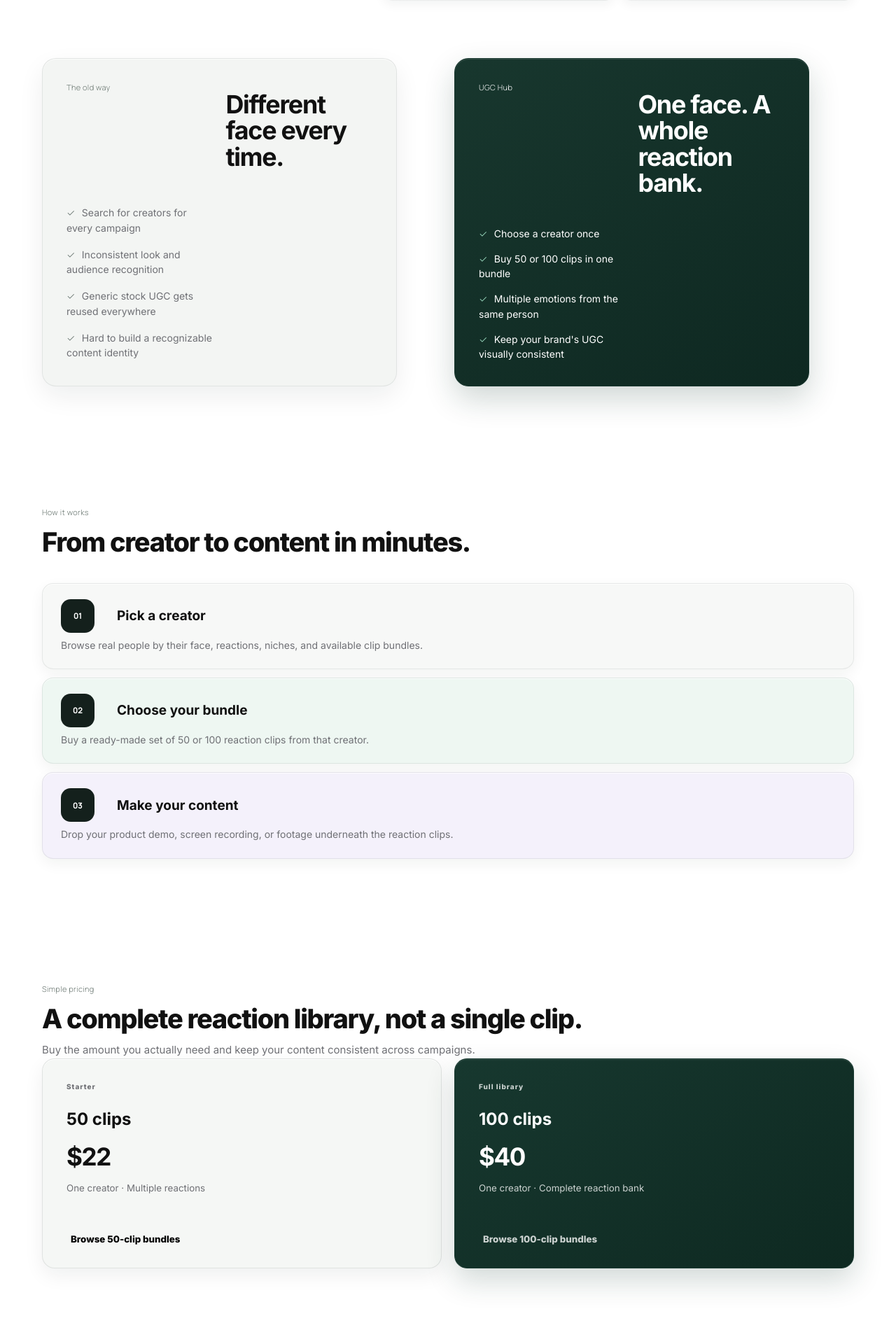
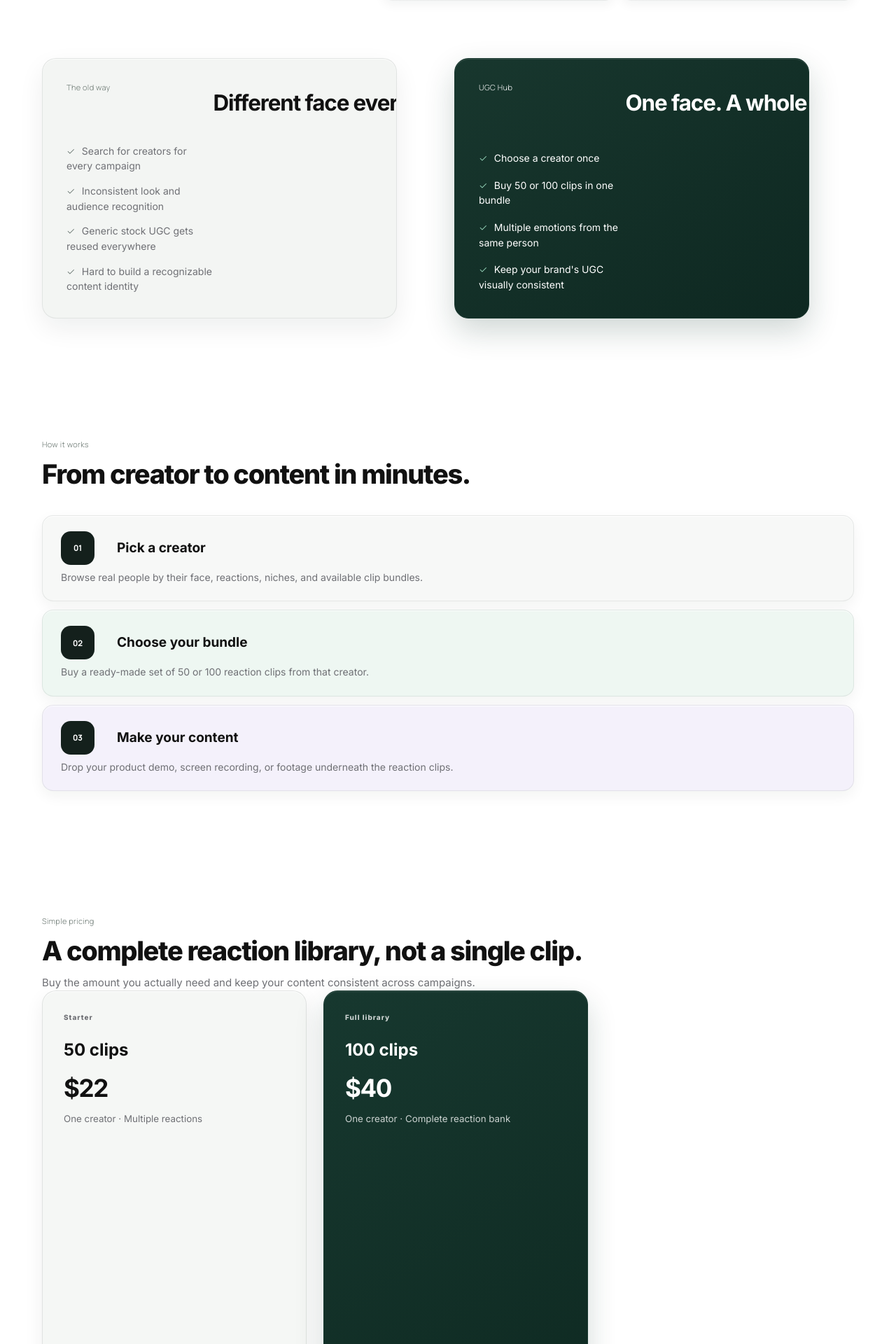
Before and after one commit to projectd101/UGC-Hub, a React (Vite) app: page / in a window 1280 px wide. Shown: the part 2040-3960 px from the top of the page at 70% size. Built offline with nearby package versions, Linux system fonts and the light colour scheme; no server answers; a web font is replaced by a local one.

Commit message:
Make comparison titles single-line and pricing packs portrait

```diff
--- a/public/section-divider-removals.css
+++ b/public/section-divider-removals.css
@@ -1,45 +1,30 @@
 /* Lower landing sections: polished, content-rich, filled layouts. */
 
-[class*="marketplace"],
-[class*="reactionExplorer"],
-[class*="how"],
-[class*="bundleSection"],
-[class*="rights"] { border-top: 0 !important; }
-[class*="rights"] { border-bottom: 0 !important; }
-[class*="filters"], [class*="reactionGrid"], [class*="steps"] { border-top: 0 !important; }
-[class*="steps"] { border-bottom: 0 !important; }
-[class*="steps"] > div { border-right: 0 !important; }
+[class*="marketplace"],[class*="reactionExplorer"],[class*="how"],[class*="bundleSection"],[class*="rights"] { border-top:0 !important; }
+[class*="rights"] { border-bottom:0 !important; }
+[class*="filters"],[class*="reactionGrid"],[class*="steps"] { border-top:0 !important; }
+[class*="steps"] { border-bottom:0 !important; }
+[class*="steps"] > div { border-right:0 !important; }
 
-[class*="reactionExplorer"], [class*="compare"], [class*="how"], [class*="bundleSection"], [class*="rights"], [class*="creatorCta"] {
-  width: min(1160px, calc(100% - 64px));
-  max-width: 1160px;
-  box-sizing: border-box;
-}
+[class*="reactionExplorer"],[class*="compare"],[class*="how"],[class*="bundleSection"],[class*="rights"],[class*="creatorCta"] { width:min(1160px,calc(100% - 64px)); max-width:1160px; box-sizing:border-box; }
 
-[class*="reactionExplorer"] {
-  display: grid !important;
-  grid-template-columns: minmax(0, .78fr) minmax(0, 1.22fr) !important;
-  gap: 56px !important;
-  padding: 88px 0 82px !important;
-  align-items: start;
-}
-[class*="reactionExplorer"] [class*="sectionTop"] { position: sticky; top: 100px; max-width: 520px; }
-[class*="reactionExplorer"] [class*="sectionHeadline"] { font-size: clamp(34px, 4vw, 48px) !important; line-height: 1.02 !important; }
-[class*="reactionGrid"] { display: grid !important; grid-template-columns: repeat(2, minmax(0, 1fr)) !important; gap: 10px !important; border: 0 !important; }
-[class*="reactionItem"] { min-height: 88px !important; padding: 17px 18px !important; border: 1px solid rgba(20,28,26,.08) !important; border-radius: 14px !important; background: linear-gradient(145deg,#fff,#f4f7f5) !important; box-shadow: 0 5px 16px rgba(22,33,29,.055),inset 0 1px 0 rgba(255,255,255,.95) !important; transition: transform .18s ease,box-shadow .18s ease,border-color .18s ease !important; }
-[class*="reactionItem"]:hover { transform: translateY(-2px) !important; border-color: rgba(25,118,92,.22) !important; box-shadow: 0 12px 26px rgba(22,33,29,.10),inset 0 1px 0 rgba(255,255,255,.95) !important; }
-[class*="reactionNumber"] { display: inline-grid !important; place-items: center !important; width: 30px !important; height: 30px !important; border-radius: 9px !important; background: #14201c !important; color: #fff !important; font-size: 10px !important; font-weight: 800 !important; }
+[class*="reactionExplorer"] { display:grid !important; grid-template-columns:minmax(0,.78fr) minmax(0,1.22fr) !important; gap:56px !important; padding:88px 0 82px !important; align-items:start; }
+[class*="reactionExplorer"] [class*="sectionTop"] { position:sticky; top:100px; max-width:520px; }
+[class*="reactionExplorer"] [class*="sectionHeadline"] { font-size:clamp(34px,4vw,48px) !important; line-height:1.02 !important; }
+[class*="reactionGrid"] { display:grid !important; grid-template-columns:repeat(2,minmax(0,1fr)) !important; gap:10px !important; border:0 !important; }
+[class*="reactionItem"] { min-height:88px !important; padding:17px 18px !important; border:1px solid rgba(20,28,26,.08) !important; border-radius:14px !important; background:linear-gradient(145deg,#fff,#f4f7f5) !important; box-shadow:0 5px 16px rgba(22,33,29,.055),inset 0 1px 0 rgba(255,255,255,.95) !important; transition:transform .18s ease,box-shadow .18s ease,border-color .18s ease !important; }
+[class*="reactionItem"]:hover { transform:translateY(-2px) !important; border-color:rgba(25,118,92,.22) !important; box-shadow:0 12px 26px rgba(22,33,29,.10),inset 0 1px 0 rgba(255,255,255,.95) !important; }
+[class*="reactionNumber"] { display:inline-grid !important; place-items:center !important; width:30px !important; height:30px !important; border-radius:9px !important; background:#14201c !important; color:#fff !important; font-size:10px !important; font-weight:800 !important; }
 
-/* Comparison cards: keep every heading inside its card instead of forcing nowrap overflow. */
-[class*="compare"] { display: grid !important; grid-template-columns: repeat(2,minmax(0,1fr)) !important; gap: 18px !important; padding: 0 0 84px !important; }
-[class*="compareCol"], [class*="compareColAccent"] { min-width: 0 !important; min-height: 300px; overflow: hidden !important; padding: 34px !important; border-radius: 20px !important; border: 1px solid rgba(18,29,25,.08) !important; box-shadow: 0 14px 36px rgba(18,29,25,.07),inset 0 1px 0 rgba(255,255,255,.8) !important; }
-[class*="compareCol"] { background: #f3f5f3 !important; }
-[class*="compareColAccent"] { background: linear-gradient(145deg,#18372e 0%,#0e2821 100%) !important; color:#fff !important; border-color:#18372e !important; box-shadow:0 18px 44px rgba(18,55,46,.20),inset 0 1px 0 rgba(255,255,255,.13) !important; }
+[class*="compare"] { display:grid !important; grid-template-columns:repeat(2,minmax(0,1fr)) !important; gap:18px !important; padding:0 0 84px !important; }
+[class*="compareCol"],[class*="compareColAccent"] { min-width:0 !important; min-height:300px; overflow:hidden !important; padding:34px !important; border-radius:20px !important; border:1px solid rgba(18,29,25,.08) !important; box-shadow:0 14px 36px rgba(18,29,25,.07),inset 0 1px 0 rgba(255,255,255,.8) !important; }
+[class*="compareCol"] { background:#f3f5f3 !important; }
+[class*="compareColAccent"] { background:linear-gradient(145deg,#18372e 0%,#0e2821 100%) !important; color:#fff !important; border-color:#18372e !important; box-shadow:0 18px 44px rgba(18,55,46,.20),inset 0 1px 0 rgba(255,255,255,.13) !important; }
 [class*="compareColAccent"] [class*="sectionKicker"],[class*="compareColAccent"] h2,[class*="compareColAccent"] li { color:#fff !important; }
 [class*="compareColAccent"] ul { color:rgba(255,255,255,.72) !important; }
 [class*="compareColAccent"] li:before { color:#9fe0c4 !important; }
-[class*="compareCol"] h2, [class*="compareColAccent"] h2 { white-space:normal !important; overflow-wrap:normal !important; word-break:normal !important; font-size:clamp(28px,2.8vw,40px) !important; line-height:1.05 !important; letter-spacing:-.035em !important; max-width:100% !important; }
-[class*="compareCol"] li, [class*="compareColAccent"] li { white-space:normal !important; overflow-wrap:normal !important; }
+[class*="compareCol"] h2,[class*="compareColAccent"] h2 { white-space:nowrap !important; overflow:visible !important; word-break:normal !important; overflow-wrap:normal !important; width:max-content !important; max-width:none !important; margin-left:-18px !important; font-size:clamp(25px,2.45vw,36px) !important; line-height:1.02 !important; letter-spacing:-.035em !important; }
+[class*="compareCol"] li,[class*="compareColAccent"] li { white-space:normal !important; overflow-wrap:normal !important; }
 
 [class*="how"] { display:block !important; padding:82px 0 88px !important; }
 [class*="steps"] { display:grid !important; grid-template-columns:1fr !important; gap:12px !important; margin-top:38px !important; }
@@ -50,11 +35,11 @@
 [class*="steps"] > div > h3 { margin-top:0 !important; font-size:19px !important; white-space:nowrap !important; min-width:0; }
 [class*="steps"] > div > p { margin-top:7px !important; max-width:none !important; white-space:nowrap !important; min-width:0; }
 
-/* Pricing: headline first, then the two packs in one wider horizontal row. */
+/* Pricing: headline first, then two tall portrait 9:16 pack cards. */
 [class*="bundleSection"] { display:block !important; width:min(1160px,calc(100% - 64px)) !important; padding:84px 0 !important; }
-[class*="bundleCopy"] { width:100% !important; max-width:860px !important; margin-bottom:34px !important; }
-[class*="bundleCards"] { display:grid !important; grid-template-columns:repeat(2,minmax(0,1fr)) !important; gap:18px !important; width:100% !important; max-width:none !important; }
-[class*="bundleCards"] article { min-width:0 !important; min-height:300px !important; padding:32px 34px !important; border:1px solid rgba(18,29,25,.09) !important; border-radius:18px !important; background:#f5f7f5 !important; box-shadow:0 10px 28px rgba(18,29,25,.065),inset 0 1px 0 #fff !important; }
+[class*="bundleCopy"] { width:100% !important; max-width:900px !important; margin-bottom:38px !important; }
+[class*="bundleCards"] { display:grid !important; grid-template-columns:repeat(2,minmax(0,1fr)) !important; gap:24px !important; width:min(780px,100%) !important; max-width:none !important; }
+[class*="bundleCards"] article { min-width:0 !important; width:100% !important; aspect-ratio:9 / 16 !important; min-height:0 !important; height:auto !important; padding:30px !important; display:flex !important; flex-direction:column !important; justify-content:space-between !important; border:1px solid rgba(18,29,25,.09) !important; border-radius:20px !important; background:#f5f7f5 !important; box-shadow:0 10px 28px rgba(18,29,25,.065),inset 0 1px 0 #fff !important; overflow:hidden !important; }
 [class*="bundleCards"] article[class*="featured"] { background:linear-gradient(145deg,#17382f,#0e2921) !important; color:#fff !important; border-color:#17382f !important; box-shadow:0 18px 40px rgba(23,56,47,.19),inset 0 1px 0 rgba(255,255,255,.12) !important; }
 [class*="bundleCards"] article[class*="featured"] span,[class*="bundleCards"] article[class*="featured"] small,[class*="bundleCards"] article[class*="featured"] button { color:rgba(255,255,255,.78) !important; }
 [class*="bundleCards"] article[class*="featured"] strong,[class*="bundleCards"] article[class*="featured"] b { color:#fff !important; }
@@ -71,5 +56,7 @@
   [class*="compare"] { grid-template-columns:1fr !important; }
   [class*="steps"] > div { grid-template-columns:52px minmax(0,1fr) !important; column-gap:16px !important; }
   [class*="steps"] > div > h3,[class*="steps"] > div > p { white-space:normal !important; }
+  [class*="compareCol"] h2,[class*="compareColAccent"] h2 { white-space:normal !important; width:auto !important; max-width:100% !important; margin-left:0 !important; overflow-wrap:normal !important; }
+  [class*="bundleCards"] article { aspect-ratio:9 / 16 !important; }
   [class*="creatorCta"] { flex-direction:column !important; align-items:flex-start !important; }
 }
```
